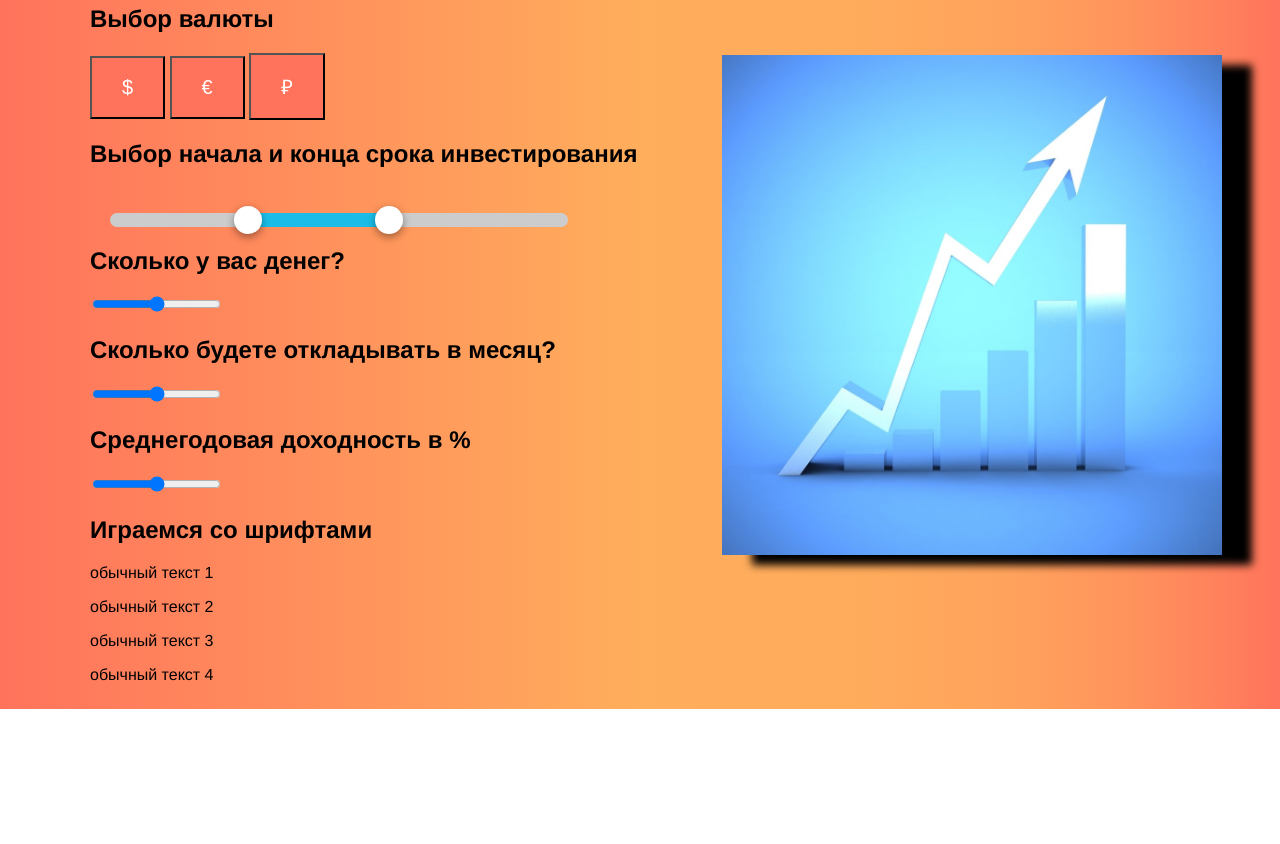
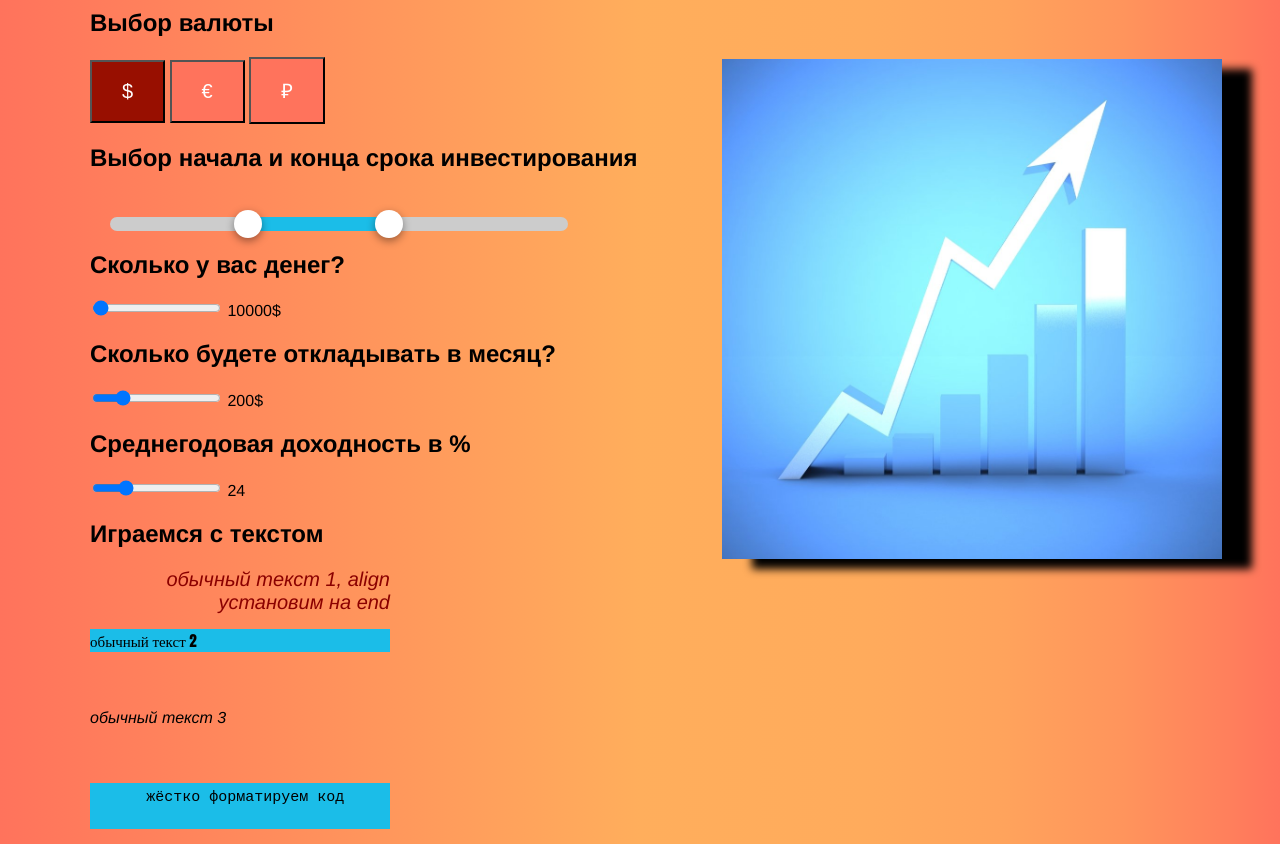
Before and after one commit to kroexov/Web_Project, a plain HTML site: page index.html in a window 1280 px wide. Shown: the part 91-935 px from the top of the page. Before the commit the page ends 800 px from the top, so only its background shows below. Drawn offline with nearby package versions, Linux system fonts and the light colour scheme; files that its build step writes are made by us from their sources.

Commit message:
fix: finished text styles & js files for lab-2

```diff
--- a/index.html
+++ b/index.html
@@ -5,7 +5,7 @@
     <meta name="keywords" content="инвестиции, калькулятор, рынок, новостьи, статьи, деньги">
     <link rel="stylesheet" type="text/css" href="styles/outline.css">
     <link rel="stylesheet" type="text/css" href="styles/range-slider.css">
-    <link rel="stylesheet" type="text/x-scss" href="styles/slider-2.scss">
+    <script type="text/javascript" src="js/buttons.js"></script>
     <title>
         Responsive Header Demo
     </title>
@@ -39,9 +39,9 @@
     <div class="container">
         <section>
             <h2>Выбор валюты</h2>
-            <button class = "knopka">$</button>
-            <button class = "knopka">€</button>
-            <button class = "knopka">₽</button>
+            <button id="button1" class = "knopka">$</button>
+            <button id="button2" class = "knopka">€</button>
+            <button id="button3" class = "knopka">₽</button>
         </section>
     </div>
     <div class="container">
@@ -62,6 +62,8 @@
                     <span id="value">60</span>
                 </div>
             </div>
+
+
             <input type="range" tabindex="0" value="30" max="100" min="0" step="1" oninput="
               this.value=Math.min(this.value,this.parentNode.childNodes[5].value-1);
               var value=(100/(parseInt(this.max)-parseInt(this.min)))*parseInt(this.value)-(100/(parseInt(this.max)-parseInt(this.min)))*parseInt(this.min);
@@ -79,33 +81,40 @@
               children[5].style.right=(100-value)+'%';
               children[9].style.left=value+'%';children[13].style.left=value+'%';
               children[13].childNodes[1].innerHTML=this.value;" />
+
+
         </div>
     </div>
     <div class="container">
         <section>
             <h2>Сколько у вас денег?</h2>
-            <input type="range" min="0" max="40">
+            <input id = "moneyCurrent" type="range" value="10000" min="1" max="1000000">
+            <output>10000$</output>
         </section>
     </div>
     <div class="container">
         <section>
             <h2>Сколько будете откладывать в месяц?</h2>
-            <input type="range" min="0" max="40">
+            <input id = "moneySaving" type="range" value="200" min="1" max="1000" >
+            <output>200$</output>
         </section>
     </div>
     <div class="container">
         <section>
             <h2>Среднегодовая доходность в %</h2>
-            <input type="range" min="0" max="40">
+            <input id = "moneyPercent" type="range" value="24" min="1" max="100">
+            <output>24</output>
         </section>
     </div>
     <div class="container">
-        <section>
-            <h2>Играемся со шрифтами</h2>
-            <p>обычный текст 1</p>
-            <p>обычный текст 2</p>
-            <p>обычный текст 3</p>
-            <p>обычный текст 4</p>
+        <section id = textsection>
+            <h2>Играемся с текстом</h2>
+            <p id="text1">обычный текст 1, align установим на end</p>
+            <p id="text2">обычный текст 2</p>
+            <p id="text3">обычный текст 3</p>
+            <pre id = "formatting">
+                <code>жёстко форматируем код</code>
+            </pre>
         </section>
     </div>
 </div>
--- /dev/null
+++ b/js/buttons.js
@@ -0,0 +1,44 @@
+
+
+window.onload = function (){
+    const button1 = document.getElementById('button1');
+    const button2 = document.getElementById('button2');
+    const button3 = document.getElementById('button3');
+
+    button1.classList.toggle('active');
+
+    const moneyCurrent = document.getElementById('moneyCurrent');
+    const moneySaving = document.getElementById('moneySaving');
+    const moneyPercent = document.getElementById('moneyPercent');
+
+    moneyCurrent.oninput=moneyCurrent.nextElementSibling.value = moneyCurrent.value + '$';
+    moneySaving.oninput=moneySaving.nextElementSibling.value = moneySaving.value + '$';
+
+    button1.addEventListener('click', () => {
+        button1.classList.toggle('active');
+        if (button2.classList.toggle('active'))
+            button2.classList.toggle('active')
+        if (button3.classList.toggle('active'))
+            button3.classList.toggle('active')
+        moneyCurrent.oninput=moneyCurrent.nextElementSibling.value = moneyCurrent.value + button1.textContent;
+        moneySaving.oninput=moneySaving.nextElementSibling.value = moneySaving.value + button1.textContent;
+    });
+    button2.addEventListener('click', () => {
+        button2.classList.toggle('active');
+        if (button1.classList.toggle('active'))
+            button1.classList.toggle('active')
+        if (button3.classList.toggle('active'))
+            button3.classList.toggle('active')
+        moneyCurrent.oninput=moneyCurrent.nextElementSibling.value = moneyCurrent.value + button2.textContent;
+        moneySaving.oninput=moneySaving.nextElementSibling.value = moneySaving.value + button2.textContent;
+    });
+    button3.addEventListener('click', () => {
+        button3.classList.toggle('active');
+        if (button2.classList.toggle('active'))
+            button2.classList.toggle('active')
+        if (button1.classList.toggle('active'))
+            button1.classList.toggle('active')
+        moneyCurrent.oninput=moneyCurrent.nextElementSibling.value = moneyCurrent.value + button3.textContent;
+        moneySaving.oninput=moneySaving.nextElementSibling.value = moneySaving.value + button3.textContent;
+    });
+}
--- a/styles/outline.css
+++ b/styles/outline.css
@@ -62,7 +62,7 @@ img{
     filter: drop-shadow(30px 10px 4px #000000);
 }
 
-#header h2 {
+#header h1 {
     text-transform: uppercase;
     font-size: 1.2em;
     color: #fff;
@@ -104,5 +104,47 @@ img{
     padding: .9em 1.5em;
     outline: none;
 }
+
 .knopka:hover { background: rgb(232,95,76); }
-.knopka:active { background: rgb(152,15,0); }
+.knopka:active,
+.active {
+    background: rgb(152,15,0);
+    top: 2px;
+    left: 1px;
+    box-shadow: none;
+}
+
+#text1{
+    font-style: oblique;
+    font-size: 20px;
+    text-indent: 20px;
+    text-align: end;
+    color: darkred;
+}
+
+#text2{
+    font-size: 15px;
+    font-family: Impact, serif;
+    word-spacing: revert;
+    font-weight: 30;
+    background: #1bbde8;
+}
+
+#text3{
+    font-style: italic;
+    line-height: 100px;
+    text-transform: lowercase;
+    vertical-align: bottom;
+}
+
+#textsection{
+    width: 300px;
+}
+
+#formatting{
+    font-size: 15px;
+    font-family: Impact, serif;
+    word-spacing: revert;
+    font-weight: 30;
+    background: #1bbde8;
+}
```
Also changed, not shown: styles/range-slider.css (line endings or trailing spaces), styles/slider-2.scss (deleted). Lines whose indentation alone changed are shown as unchanged.
